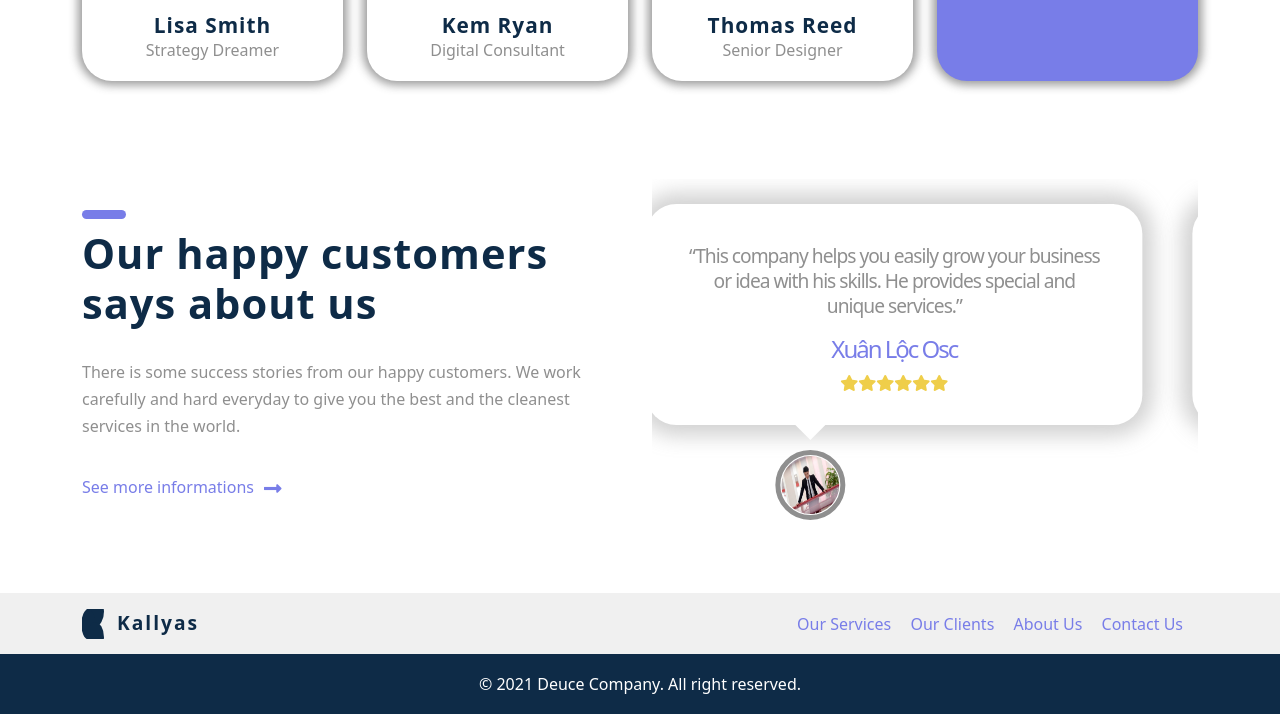
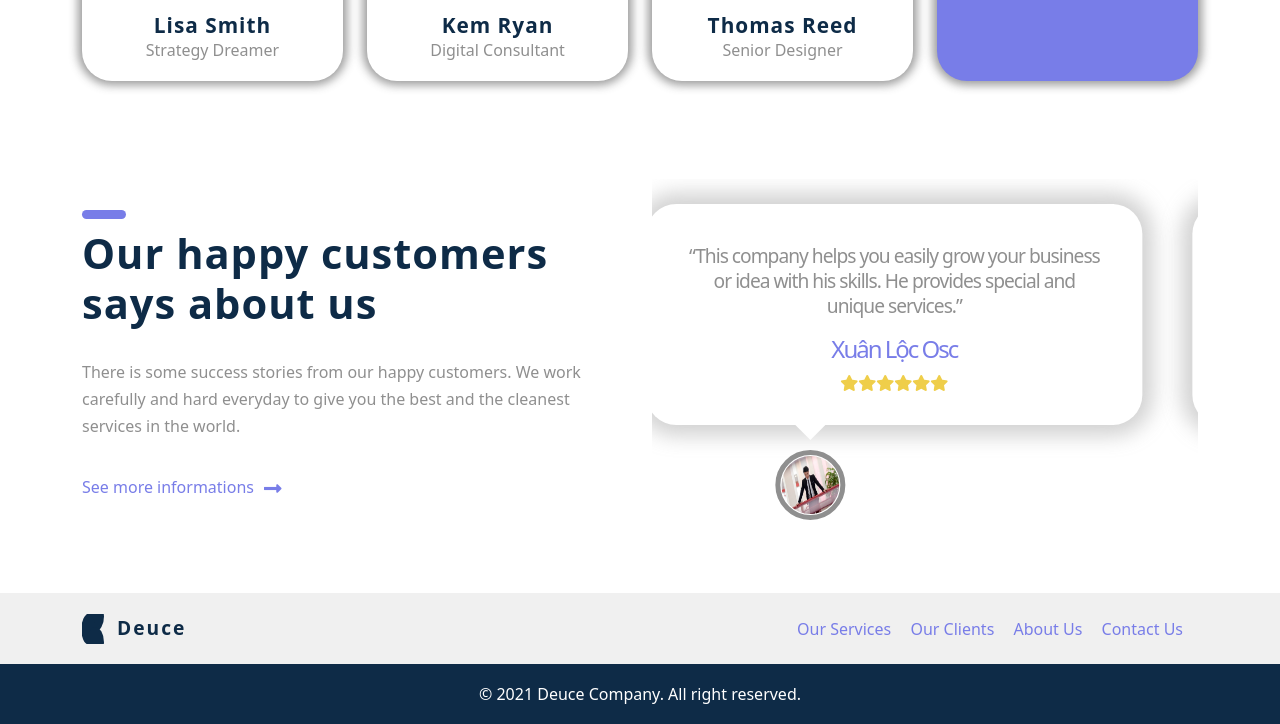
Before and after one commit to Mohamed-Abdelrady/Digital-Agency, a website: page docs/aboutus.html in a window 1280 px wide. Shown: the part 2035-2759 px from the top of the page. Drawn offline with Linux system fonts and the light colour scheme.

Commit message:
Update aboutus.html

```diff
--- a/docs/aboutus.html
+++ b/docs/aboutus.html
@@ -19,8 +19,8 @@
   </head>
   <body>
     <div class="header">
-      <nav class="navbar-up container"><a class="nav-logo d-flex" href="index.html">
-          <div class="logo"></div>Kallyas</a>
+      <nav class="navbar-up container"><a class="nav-logo d-flex align-items-center" href="index.html">
+          <div class="logo"><span></span></div>Deuce</a>
         <div class="nav-parent">
           <ul class="nav-menu list-unstyled">
             <li class="nav-item"><a class="nav-link" href="ourservices.html">Our Services</a></li>
@@ -118,7 +118,7 @@
           </div>
           <div class="col-lg-3 col-md-4 col-6">
             <div class="last w-100">
-              <div class="logo"></div>
+              <div class="logo"><span></span></div>
               <h4>Work With Us</h4>
             </div>
           </div>
@@ -177,8 +177,8 @@
     </div>
     <div class="footer">
       <div class="container">
-        <div class="row justify-content-center align-items-center pb-3"><span class="col-4 mb-3 mb-md-0"><a href="index.html">
-              <div class="logo"></div>Kallyas</a></span>
+        <div class="row justify-content-center align-items-center pb-3"><span class="col-4 mb-3 mb-md-0"><a class="nav-logo d-flex align-items-center" href="index.html">
+              <div class="logo"><span></span></div>Deuce</a></span>
           <ul class="list-unstyled col-md col-12 text-md-end text-center m-0">
             <li><a href="ourservices.html">Our Services</a></li>
             <li><a href="ourclients.html">Our Clients</a></li>
```
